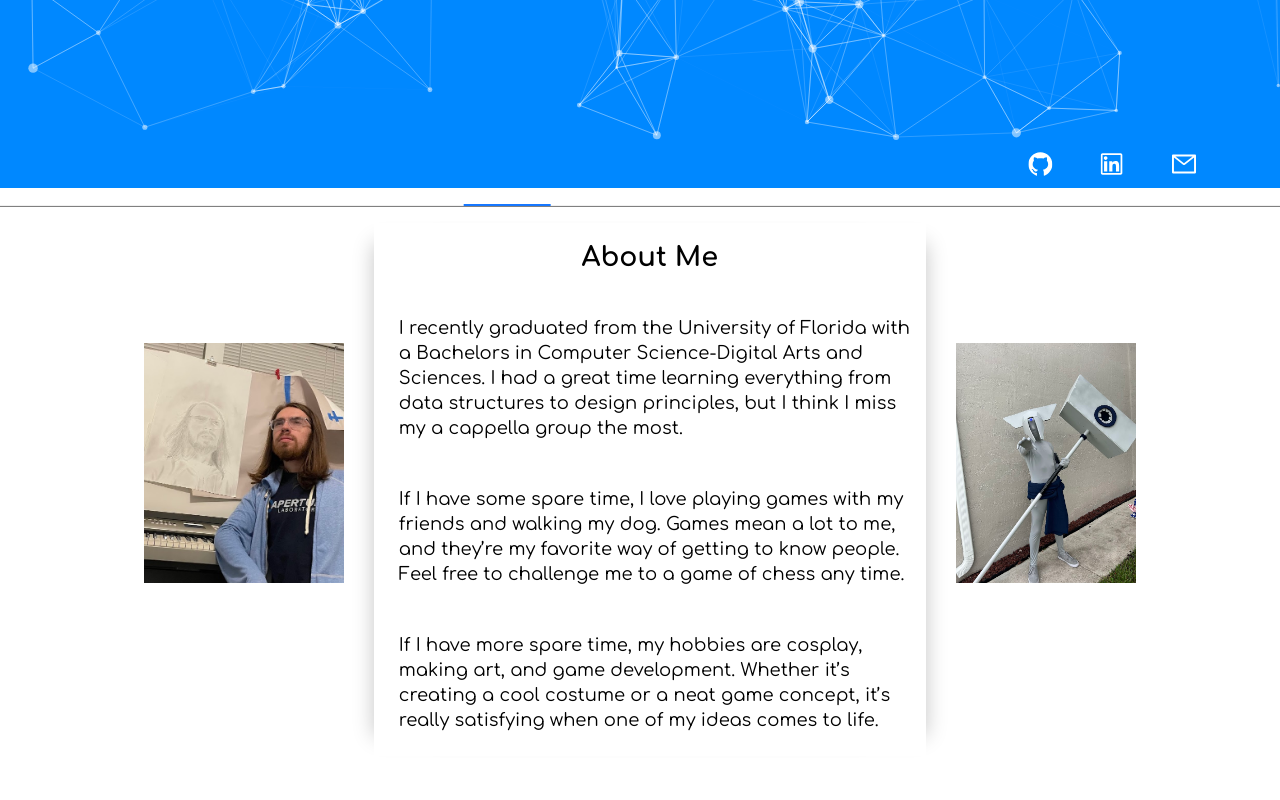
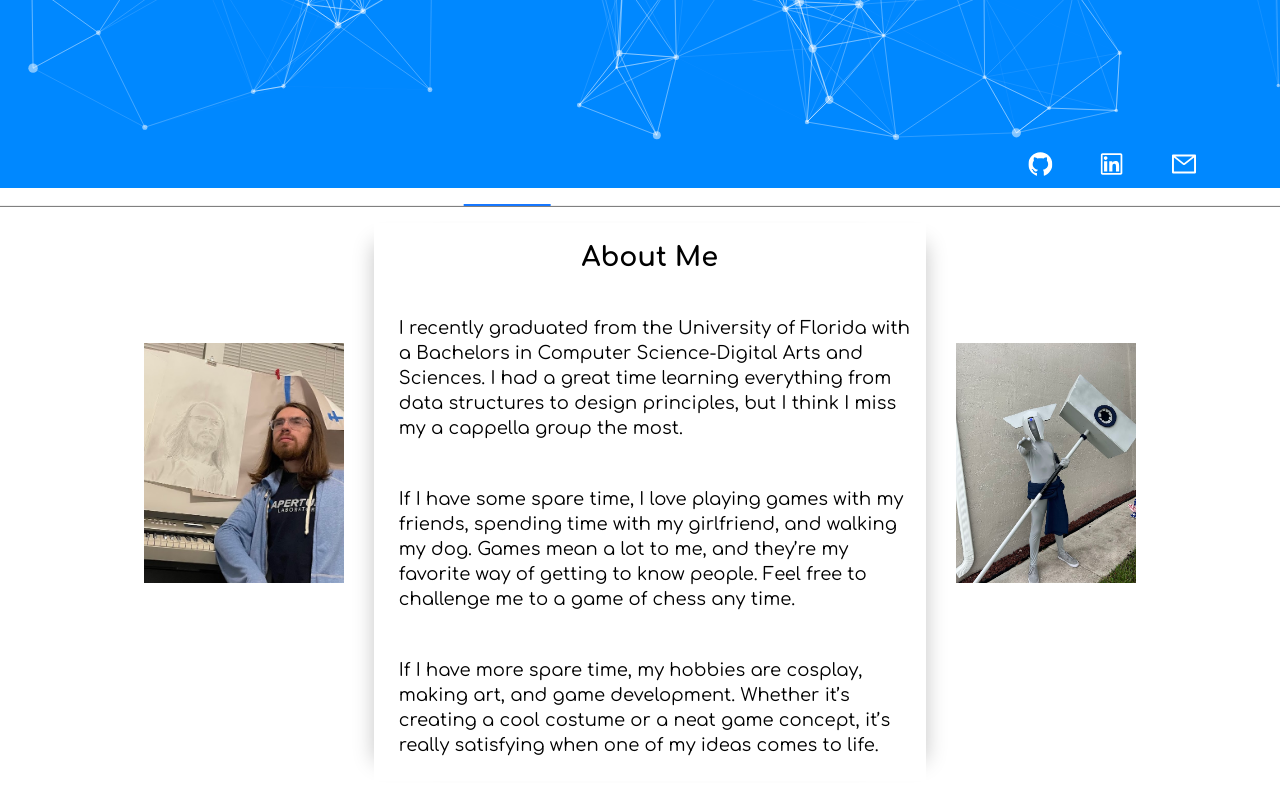
Before and after one commit to MaxwellRodriguez/Personal-Website, a React (Create React App) app: page / in a window 1280 px wide. Shown: the part 660-1460 px from the top of the page. Built offline with nearby package versions, Linux system fonts and the light colour scheme.

Commit message:
Mobile Sizing Adjustments Experiments
also added Melissa into my about me

```diff
--- a/src/components/About.css
+++ b/src/components/About.css
@@ -3,8 +3,84 @@
     justify-content: center;
     margin-bottom: 2vh;
 }
+@media screen and (min-width: 0px) {
+    .about-text:before{
+        box-shadow: -20px 0 20px -20px #c5c5c5;
+        content: " ";
+        position: absolute;
+        top: 0;
+        bottom: 0;
+        left:-20px;
+        width: 42vw;
+    }
+    .about-text{
+        position: relative;
+        display: flex;
+        flex-direction: column;
+        /* padding-left:10%;
+        padding-right:10%; */
+        width:40vw;
+
+        font-size:large;
+        font-family: Comfortaa;
+        line-height: 25px;
+        /* box-shadow: 0 0 20px 5px rgba(128, 128, 128, 0.39);
+        clip-path: inset(0px -15px 0px 0px); */
+    }
+    .about-text:after{
+        box-shadow: 20px 0px 20px -20px #c5c5c5;
+        content: " ";
+        height: 100%;
+        position: absolute;
+        top: 0;
+        bottom: 0;
+        right: -20px;
+        width: 42vw;
+    }
+    .about-text p {
+        /* padding-left:300px;
+        padding-right:300px; */
+        width:60vw;
+        padding: 1%;
+        text-align: left;
+
+    }
 
 
+    .About .ant-image{
+        height: 30vh;
+        width: auto;
+        top: 15vh;
+    }
+    .About .ant-image-img{
+        height: 30vh;
+        width: auto;
+    }
+
+    .about-image1{
+        position: relative;
+        padding-right: 50px;
+        /* top: 10vh; */
+    }
+
+    .about-image2{
+        position: relative;
+        padding-left: 50px;
+        /* top: 15vh; */
+    }
+
+    .about-center-line{
+        position: fixed;
+        background-color: cyan;
+        width:3px;
+        height:100%;
+        top:0;
+        left:50%;
+        z-index: 10000;
+    }
+
+}
+@media screen and (min-width: 1024px) {
     .about-text:before{
         box-shadow: -20px 0 20px -20px #c5c5c5;
         content: " ";
@@ -79,3 +155,5 @@
         left:50%;
         z-index: 10000;
     }
+
+}
--- a/src/components/About.js
+++ b/src/components/About.js
@@ -1,11 +1,14 @@
 import React from 'react';
 import {Image} from "antd";
+import AOS from "aos";
 import './About.css';
 
 import MoonBrother from "../assets/MoonBrother.jpg";
-import PortraitSelfie from "../assets/SelfieWPortrait.jpg"
+import PortraitSelfie from "../assets/SelfieWPortrait.jpg";
+
 
 function About() {
+    AOS.init();
     return(
         <div className="About">
             <div>
@@ -18,7 +21,7 @@ function About() {
                     I recently graduated from the University of Florida with a Bachelors in Computer Science-Digital Arts and Sciences. I had a great time learning everything from data structures to design principles, but I think I miss my a cappella group the most.
                 </p>
                 <p>
-                    If I have some spare time, I love playing games with my friends and walking my dog. Games mean a lot to me, and they’re my favorite way of getting to know people. Feel free to challenge me to a game of chess any time.
+                    If I have some spare time, I love playing games with my friends, spending time with my girlfriend, and walking my dog. Games mean a lot to me, and they’re my favorite way of getting to know people. Feel free to challenge me to a game of chess any time.
                 </p>
                 <p>
                     If I have more spare time, my hobbies are cosplay, making art, and game development. Whether it’s creating a cool costume or a neat game concept, it’s really satisfying when one of my ideas comes to life.
--- a/src/components/Resume.css
+++ b/src/components/Resume.css
@@ -5,15 +5,48 @@
     align-items: center;
     font-size:large;
     padding-bottom:2%;
+    font-family: Comfortaa;
 }
+@media screen and (min-width: 0px) {
+    #resumeDoc{
+        border:none;
+        overflow-y: hidden;
+        left: 0px; top: 0px; height: 1180px; width: 826px;
+        box-shadow: 0 0 20px 3px rgba(90, 90, 90, 0.363);
 
-#resumeDoc{
-    border:none;
-    overflow-y: hidden;
-    left: 335px; top: 11px; height: 1180px; width: 826px;
-    box-shadow: 0 0 20px 3px rgba(90, 90, 90, 0.363);
+        -ms-transform: scale(0.25);
+        -moz-transform: scale(0.25);
+        -o-transform: scale(0.25);
+        -webkit-transform: scale(0.25);
+        transform: scale(0.25);
+
+        -ms-transform-origin: 0 0;
+        -moz-transform-origin: 0 0;
+        -o-transform-origin: 0 0;
+        -webkit-transform-origin: 0 0;
+        transform-origin: 0 0;
+    }
 }
+@media screen and (min-width: 1024px) {
+    #resumeDoc{
+        border:none;
+        overflow-y: hidden;
+        left: 335px; top: 11px; height: 1180px; width: 826px;
+        box-shadow: 0 0 20px 3px rgba(90, 90, 90, 0.363);
 
+        -ms-transform: scale(1);
+        -moz-transform: scale(1);
+        -o-transform: scale(1);
+        -webkit-transform: scale(1);
+        transform: scale(1);
+
+        -ms-transform-origin: 0 0;
+        -moz-transform-origin: 0 0;
+        -o-transform-origin: 0 0;
+        -webkit-transform-origin: 0 0;
+        transform-origin: 0 0;
+    }
+}
 a{
     margin:20px;
 }
--- a/src/components/Splash.css
+++ b/src/components/Splash.css
@@ -7,6 +7,7 @@
   /* background-image:url("../assets/gigamax.png"); */
   color:white; /* for font color */
   justify-content: center;
+  font-family: Comfortaa;
 }
 
 .splash .Title h1{
--- a/src/pages/Home.css
+++ b/src/pages/Home.css
@@ -73,7 +73,7 @@
 
 .pageWrapper[data-status="inactiveLeft"]{
 
-    transform: translate(-100%);
+    transform: translate(-100vw);
     /* display: none; */
     /* max-height: min-content; */
     /* height:1px; /* makes each page only as long as its content vs as long as the longest page's content */
@@ -84,7 +84,7 @@
     animation-duration: 500ms;
     animation-timing-function: ease; */
 
-    transform: translate(100%);
+    transform: translate(100vw);
     /* display: none; */
     /* max-height: min-content; */
     overflow-y: hidden; /* WARNING: comment out and pages don't blink out, but leave in and all page lengths become longest page's length */
```
Lines whose indentation alone changed are shown as unchanged.
